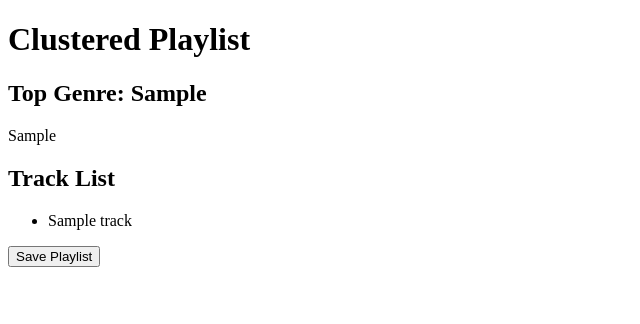
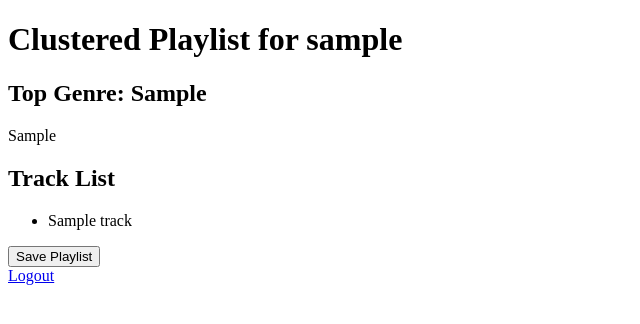
Before and after one commit to PedroPrebeck/spotify-app, a Flask app: template templates/playlist.html in a window 1280 px wide. Shown: the top 324 px of the page, without its empty margins (0-640 px from the left). Run offline with Flask 3, Linux system fonts and the light colour scheme; the template is opened without the code that fills it: most values are stand-ins (such as "Sample title", 1, 10 or a date in 2020); some libraries are stand-ins or nearby versions.

Commit message:
feat: :sparkles: logout feature

```diff
--- a/app.py
+++ b/app.py
@@ -1,6 +1,6 @@
 import os
 import time
-from flask import Flask, request, redirect, session, render_template, jsonify
+from flask import Flask, request, redirect, session, render_template, jsonify, url_for
 import spotipy
 from spotipy.oauth2 import SpotifyOAuth
 import pandas as pd
@@ -45,12 +45,16 @@ def get_token():
     is_expired = token_info['expires_at'] - now < 60
     if is_expired:
         token_info = sp_oauth.refresh_access_token(token_info['refresh_token'])
+        session["token_info"] = token_info  # Update session with new token info
     return token_info
 
 @app.route('/create_playlist')
 def create_playlist():
     token_info = get_token()
     sp = spotipy.Spotify(auth=token_info['access_token'])
+
+    user_profile = sp.current_user()
+    user_name = user_profile['display_name']
 
     # Get user's top tracks
     top_tracks = sp.current_user_top_tracks(limit=50)
@@ -82,7 +86,7 @@ def create_playlist():
     session['cluster_tracks'] = cluster_tracks['id'].tolist()
     session['playlist_name'] = 'Clustered Playlist'
 
-    return render_template('playlist.html', top_genre=top_genre, track_names=track_names)
+    return render_template('playlist.html', top_genre=top_genre, track_names=track_names, user_name=user_name)
 
 @app.route('/save_playlist', methods=['POST'])
 def save_playlist():
@@ -104,5 +108,10 @@ def save_playlist():
 
     return jsonify({'playlist_url': playlist['external_urls']['spotify']})
 
+@app.route('/logout')
+def logout():
+    session.clear()
+    return redirect(url_for('index'))
+
 if __name__ == '__main__':
     app.run(debug=True)
--- a/templates/playlist.html
+++ b/templates/playlist.html
@@ -7,7 +7,7 @@
     <script src="https://cdn.plot.ly/plotly-latest.min.js"></script>
 </head>
 <body>
-    <h1>Clustered Playlist</h1>
+    <h1>Clustered Playlist for {{ user_name }}</h1>
     <div>
         <h2>Top Genre: {{ top_genre }}</h2>
     </div>
@@ -25,5 +25,8 @@
     <form action="/save_playlist" method="post">
         <button type="submit">Save Playlist</button>
     </form>
+    <div>
+        <a href="/logout">Logout</a>
+    </div>
 </body>
 </html>
```
